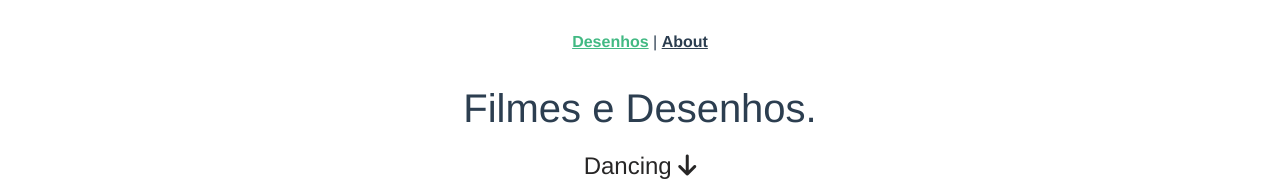
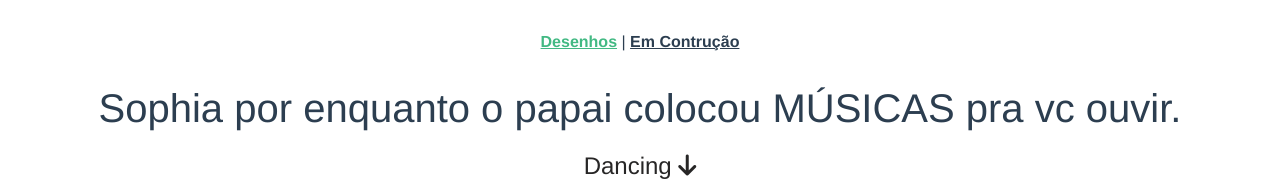
Before and after one commit to Michael-A-Barbosa/SistemaSophia, a Vue app: page / in a window 1280 px wide. Shown: the top 182 px of the page. Built offline with nearby package versions, Linux system fonts and the light colour scheme.

Commit message:
pequenas mudancas em textos

```diff
--- a/src/App.vue
+++ b/src/App.vue
@@ -1,7 +1,7 @@
 <template>
   <nav>
     <router-link to="/">Desenhos</router-link> |
-    <router-link to="/about">About</router-link>
+    <router-link to="/about">Em Contrução</router-link>
   </nav>
   <router-view/>
 </template>
--- a/src/views/AboutView.vue
+++ b/src/views/AboutView.vue
@@ -2,7 +2,7 @@
   <div class="construction-page">
     <div class="construction-content">
       <h1>Em Construção</h1>
-      <p>Esta página está em construção. Estamos trabalhando para torná-la ainda melhor.</p>
+      <p>Esta página está em construção. Estaou trabalhando para torná-la ainda melhor.</p>
       <!-- <img src="@/assets/construction.gif" alt="Em construção" /> -->
     </div>
   </div>
--- a/src/views/HomeView.vue
+++ b/src/views/HomeView.vue
@@ -1,7 +1,7 @@
 <template>
   <div class="home">
     <!-- <img class="logo" alt="Vue logo" src="../assets/logo.jpeg"> -->
-    <HelloWorld msg="Filmes e Desenhos."/>
+    <HelloWorld msg="Sophia por enquanto o papai colocou MÚSICAS pra vc ouvir."/>
   </div>
 </template>
 
```
